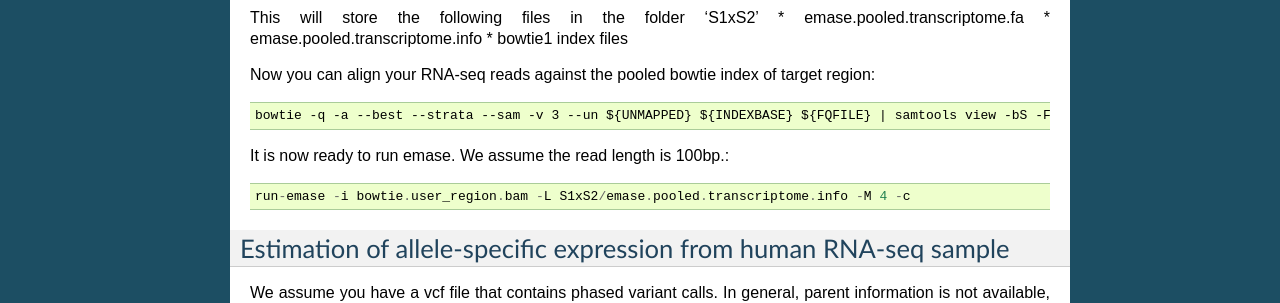
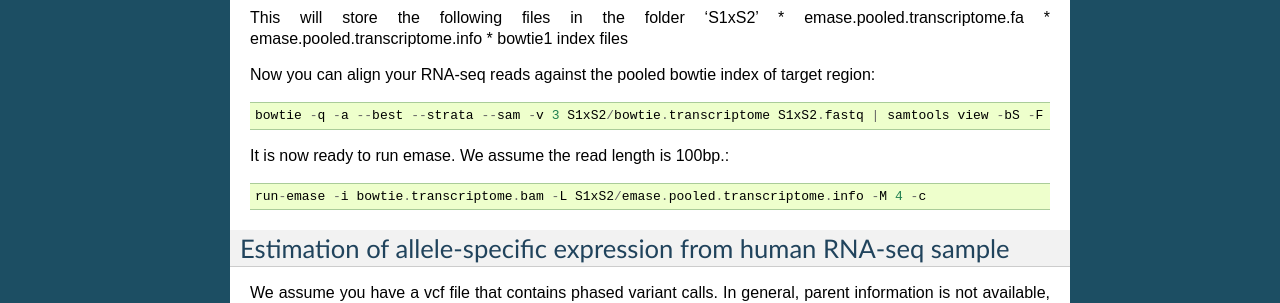
Before and after one commit to churchill-lab/emase, a Sphinx documentation site: the page built from docs/examples.rst, in a window 1280 px wide. Shown: the part 833-1136 px from the top of the page. Built offline with Sphinx 7.4.7, drawn with Linux system fonts in a browser that asks for light colours.

Commit message:
Added more content in documentation, especially on 'Real Use Cases'

```diff
--- a/docs/examples.rst
+++ b/docs/examples.rst
@@ -50,11 +50,11 @@
 
 Now you can align your RNA-seq reads against the pooled bowtie index of target region::
 
-    bowtie -q -a --best --strata --sam -v 3 --un ${UNMAPPED} ${INDEXBASE} ${FQFILE} | samtools view -bS -F 4 - > ${OUTFILE}
+    bowtie -q -a --best --strata --sam -v 3 S1xS2/bowtie.transcriptome S1xS2.fastq | samtools view -bS -F 4 - > bowtie.transcriptome.bam
 
 It is now ready to run emase. We assume the read length is 100bp.::
 
-    run-emase -i bowtie.user_region.bam -L S1xS2/emase.pooled.transcriptome.info -M 4 -c
+    run-emase -i bowtie.transcriptome.bam -L S1xS2/emase.pooled.transcriptome.info -M 4 -c
 
 Estimation of allele-specific expression from human RNA-seq sample
 ------------------------------------------------------------------
```
